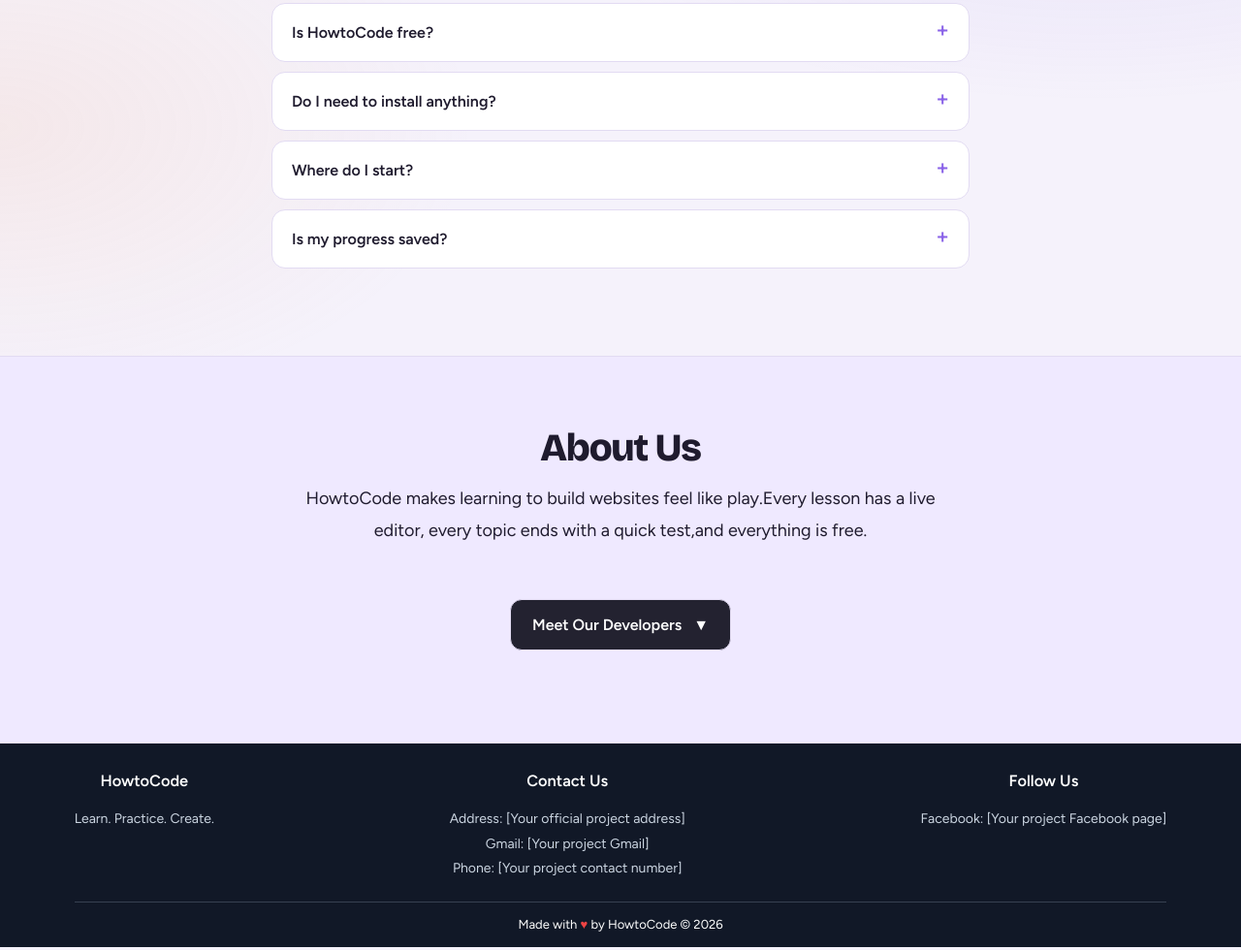
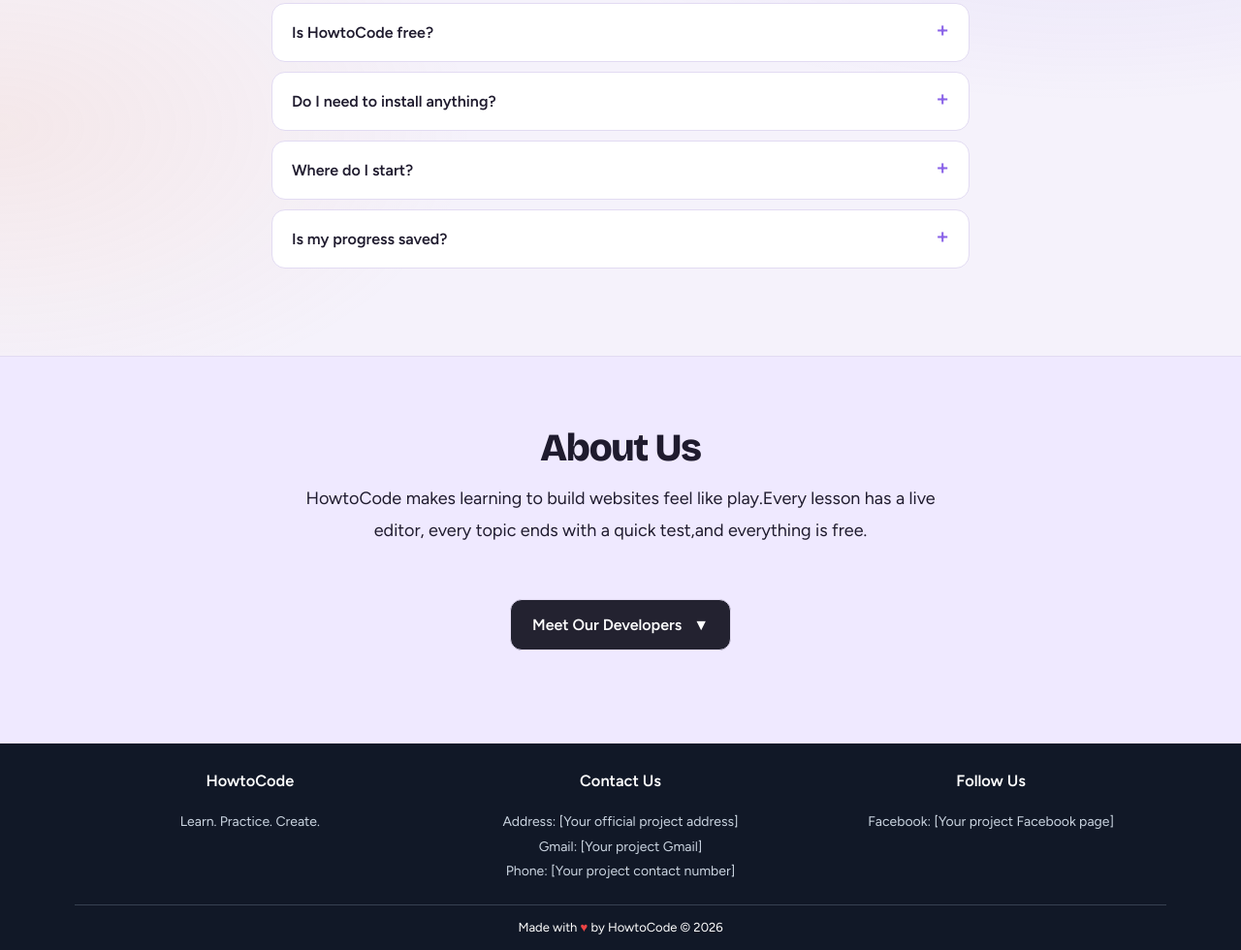
Before and after one commit to Lozano64/HowtoCode, a plain HTML site: page index.html in a window 1280 px wide. Shown: the part 2749-3729 px from the top of the page at 97% size. Drawn offline with nearby package versions, Linux system fonts and the light colour scheme.

Commit message:
Update index.html

```diff
--- a/index.html
+++ b/index.html
@@ -163,9 +163,38 @@ footer{background:var(--bar);color:#9c95b8;text-align:center;padding:30px 20px;f
     transform: rotate(180deg);
 }
 .site-footer {padding: 25px 6% 12px;background: #111827;color: white;}
-.footer-content {display: flex;justify-content: space-between;flex-wrap: wrap;gap: 18px;}
-.footer-content h3 {margin-bottom: 15px;}
-.footer-content p {margin: 6px 0;color: #cbd5e1;line-height: 1.4; font-size: 14px;}
+
+.footer-content {
+    display: grid;
+    grid-template-columns: repeat(3, 1fr);
+    align-items: start;
+    justify-items: center;
+    text-align: center;
+    gap: 20px;
+}
+
+.footer-content > div {
+    width: 100%;
+}
+
+.footer-content h3 {
+    margin: 0 0 18px;
+}
+
+.footer-content p {
+    margin: 6px 0;
+    color: #cbd5e1;
+    line-height: 1.4;
+    font-size: 14px;
+}
+
+@media (max-width: 600px) {
+    .footer-content {
+        grid-template-columns: 1fr;
+        gap: 25px;
+    }
+}
+
 .footer-bottom {text-align: center;border-top: 1px solid #374151;margin-top: 18px;padding-top: 12px; font-size: 13px;}
 .footer-bottom span {color: #ef4444;}
 
```
